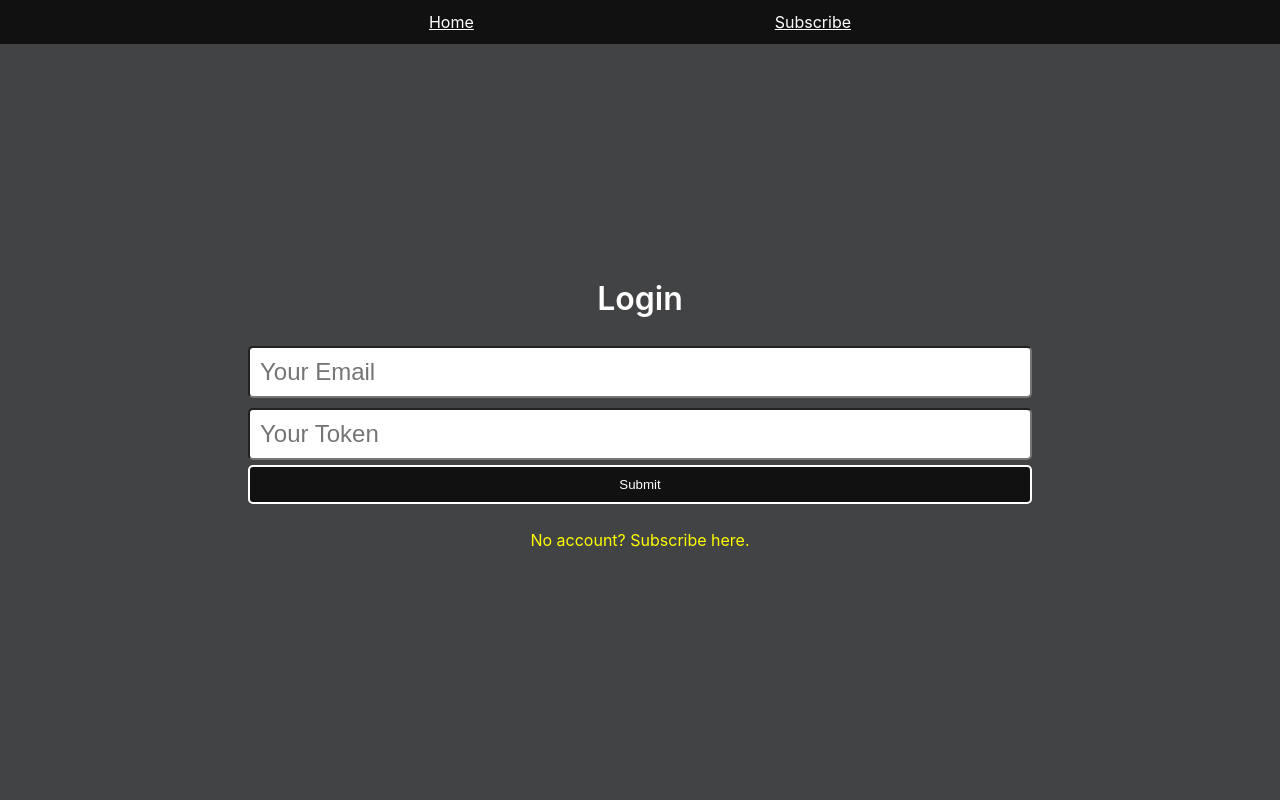
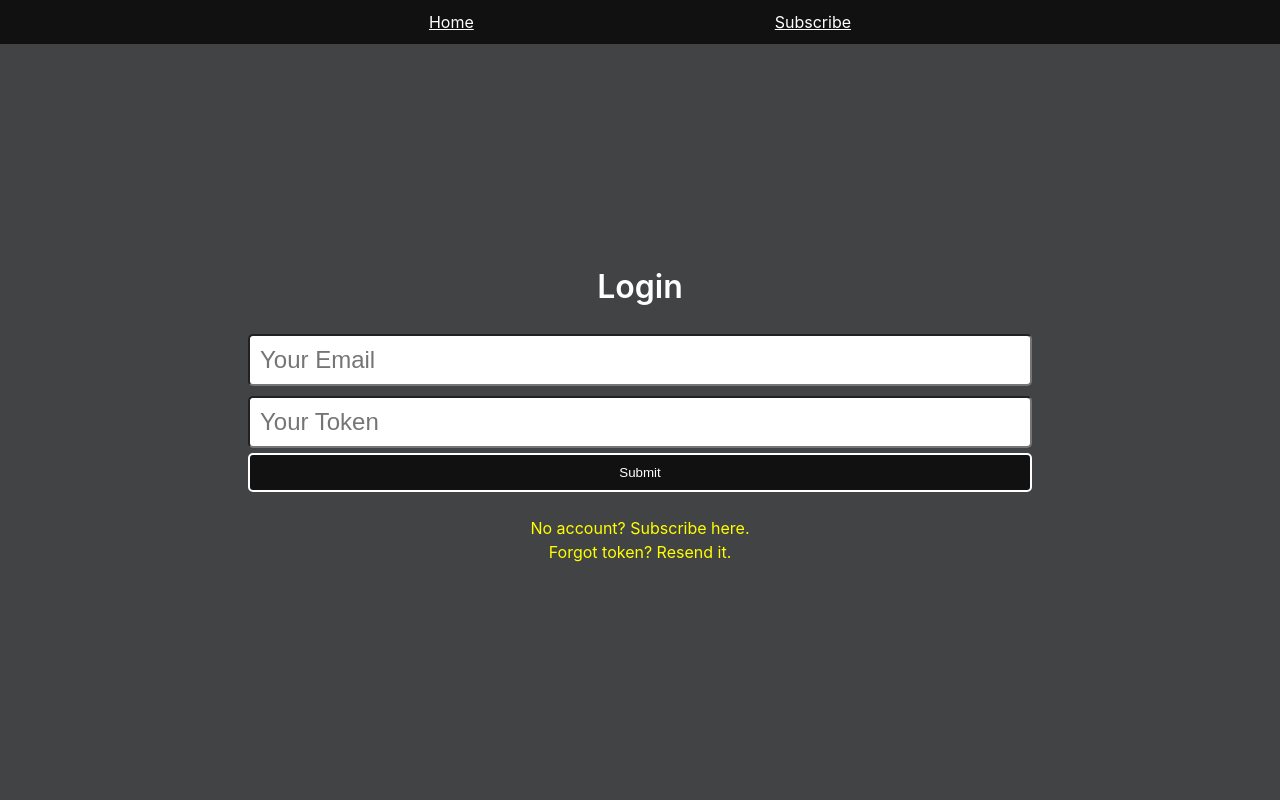
Before and after one commit to ujagaga/email_send, a Flask app: page /login in a window 1280 px wide. Run offline with Flask 3, Linux system fonts and the light colour scheme.

Commit message:
Add token resend

```diff
--- a/index.py
+++ b/index.py
@@ -30,7 +30,7 @@ def check_auth():
 @app.before_request
 def check_token():
     init_db()
-    excluded_routes = ['home', 'login', 'subscribe', 'static', 'send', 'generate_captcha']  # Add routes to exclude
+    excluded_routes = ['home', 'login', 'subscribe', 'static', 'send', 'generate_captcha', 'resend_token']  # Add routes to exclude
     if request.endpoint in excluded_routes:
         return  # Skip checking the cookie
 
@@ -118,6 +118,27 @@ def subscribe():
             flash("Invalid CAPTCHA. Try again!")
 
     return render_template('subscribe.html', show_subscribe=show_subscribe)
+
+
+@app.route("/resend_token", methods=["GET", "POST"])
+def resend_token():
+    show_submit = True
+    if request.method == "POST":
+        email = request.form.get("email")
+        if email:
+            user = get_user_from_db(email=email)
+            if user:
+                token = user["token"]
+
+                send_email(
+                    recipient=email,
+                    subject="Quick Mail Token",
+                    body=f"You requested for your Quick Mail Token: {token}"
+                )
+                show_submit = False
+                flash("Email submitted. If it is in our database, we will send you your token.")
+
+    return render_template('resend_token.html', show_submit=show_submit)
 
 
 @app.route("/send", methods=["GET", "POST"])
--- a/templates/login.html
+++ b/templates/login.html
@@ -28,6 +28,8 @@
         </form>
         <br>
         <a class="hyperlink" href="{{ url_for('subscribe') }}">No account? Subscribe here.</a>
+        <br>
+        <a class="hyperlink" href="{{ url_for('resend_token') }}">Forgot token? Resend it.</a>
     </div>
 </div>
 {% endblock %}
```
Also changed, not shown: templates/resend_token.html (added, +27 -0 lines).
